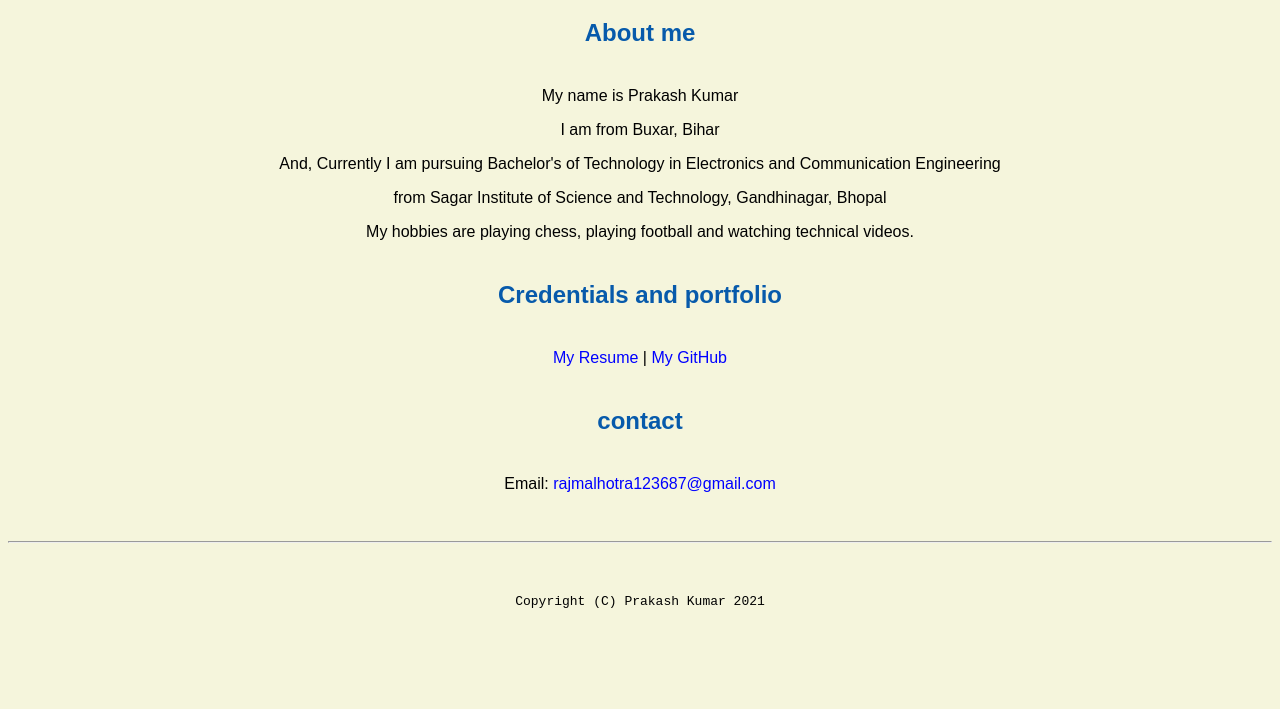
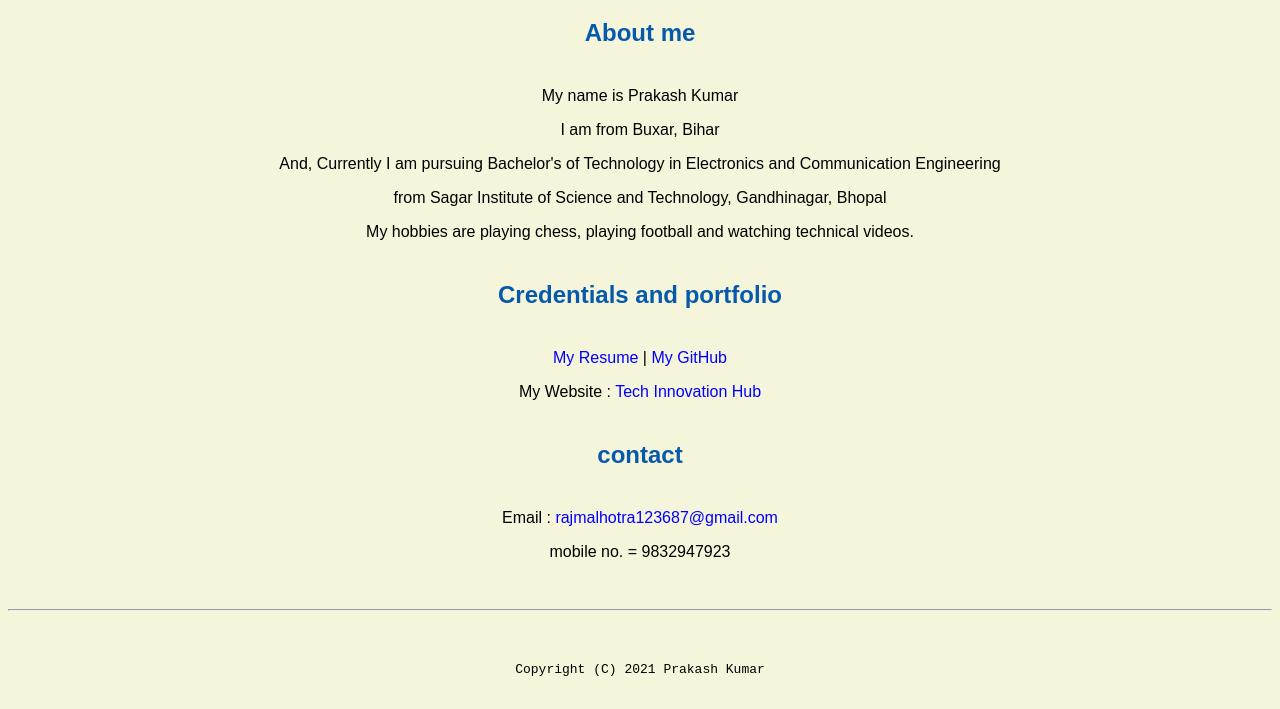
Before and after one commit to Prakash562/Prakash562.github.io, a plain HTML site: page index.html in a window 1280 px wide. Shown: the part 813-1522 px from the top of the page. Before the commit the page ends 1454 px from the top, so only its background shows below. Drawn offline with Linux system fonts and the light colour scheme.

Commit message:
Update index.html

```diff
--- a/index.html
+++ b/index.html
@@ -24,13 +24,15 @@
     <P> My hobbies are playing chess, playing football and watching technical videos. </p>
   <h2>Credentials and portfolio</h2>
     <p><a href="resume.html"> My Resume </a>| <a href="https://github.com/Prakash562"> My GitHub </a><p>
+    <p> My Website : <a href="https://techinnovationhub.blogspot.com/"> Tech Innovation Hub </a><p>
       <h2>contact </h2>
-      <p> Email:<a href="mailto:rajmalhotra123687@gmail.com"> rajmalhotra123687@gmail.com </a></p>
+      <p> Email : <a href="mailto:rajmalhotra123687@gmail.com"> rajmalhotra123687@gmail.com </a></p>
+      <P> mobile no. = 9832947923 <p/>
     </body>
 
   <footer>
     <hr>
-  <code> Copyright (C) Prakash Kumar 2021</code>
+  <code> Copyright (C) 2021 Prakash Kumar</code>
 
   </footer>
 
```
